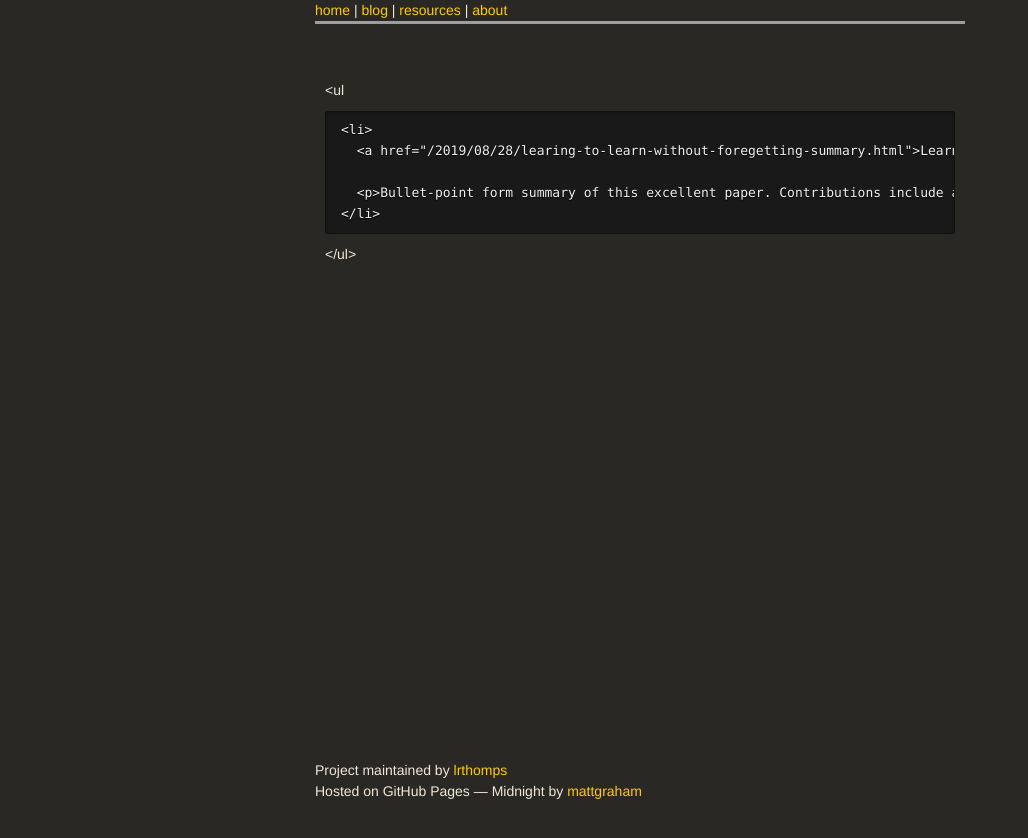
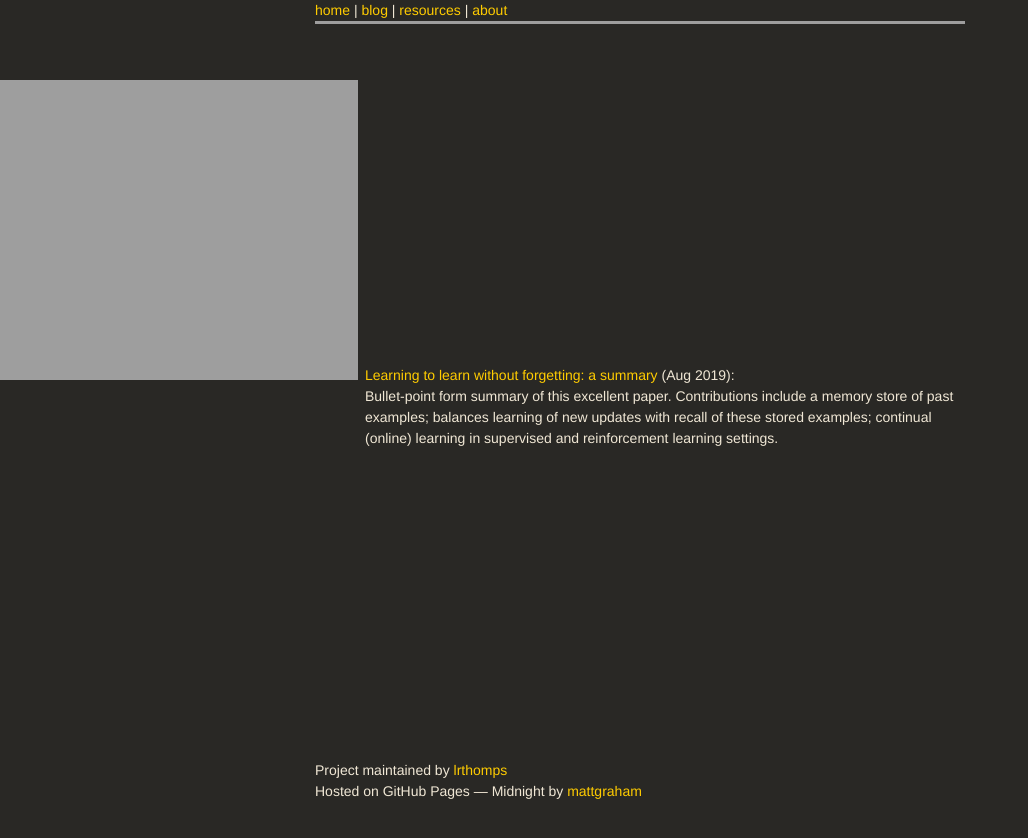
Before and after one commit to lrthomps/old_website, a Jekyll site: the page built from posts.md, in a window 1280 px wide. Shown: the top 838 px of the page, without its empty margins (0-1028 px from the left). Built offline with Jekyll 4.4.1, drawn with Linux system fonts in a browser that asks for light colours; some web fonts are replaced; grey boxes are pictures that could not be loaded.

Commit message:
Update posts.md

```diff
--- a/posts.md
+++ b/posts.md
@@ -2,7 +2,7 @@
 layout: default
 ---
 
-<ul
+<ul>
   {% for post in site.posts %}
     <li>
       <a href="{{ post.url }}">{{ post.title }}</a> ({{ post.date | date: '%b %Y' }}):
```
